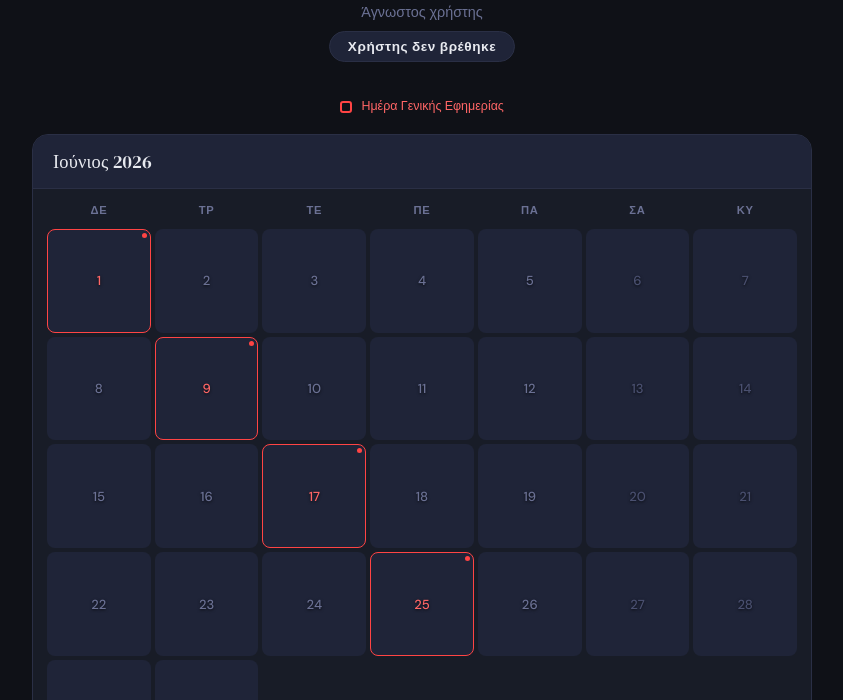
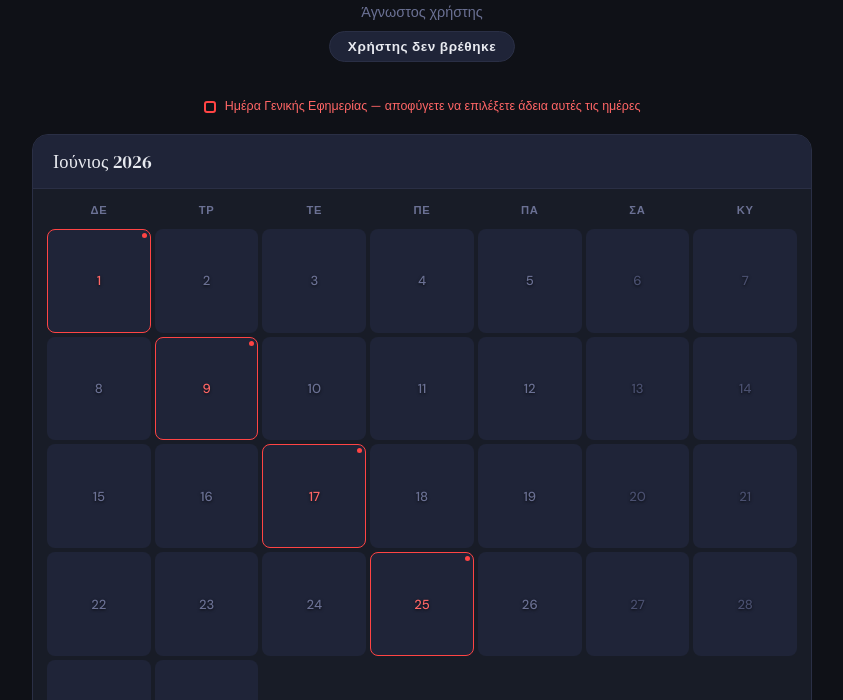
Before and after one commit to ShinigamiShiro/holiday-calendar, a plain HTML site: page index.html in a window 1280 px wide. Shown: the part 80-780 px from the top of the page, without its empty margins (218-1061 px from the left). Drawn offline with Linux system fonts and the light colour scheme.

Commit message:
Update index.html

```diff
--- a/index.html
+++ b/index.html
@@ -333,7 +333,7 @@
 
 <div class="red-day-legend">
   <span style="display:inline-block;width:12px;height:12px;border-radius:3px;border:2px solid #ff4444;margin-right:6px;vertical-align:middle"></span>
-  Ημέρα Γενικής Εφημερίας
+  Ημέρα Γενικής Εφημερίας — αποφύγετε να επιλέξετε άδεια αυτές τις ημέρες
 </div>
 
 <div id="legendWrap" style="display:none" class="legend"></div>
```
